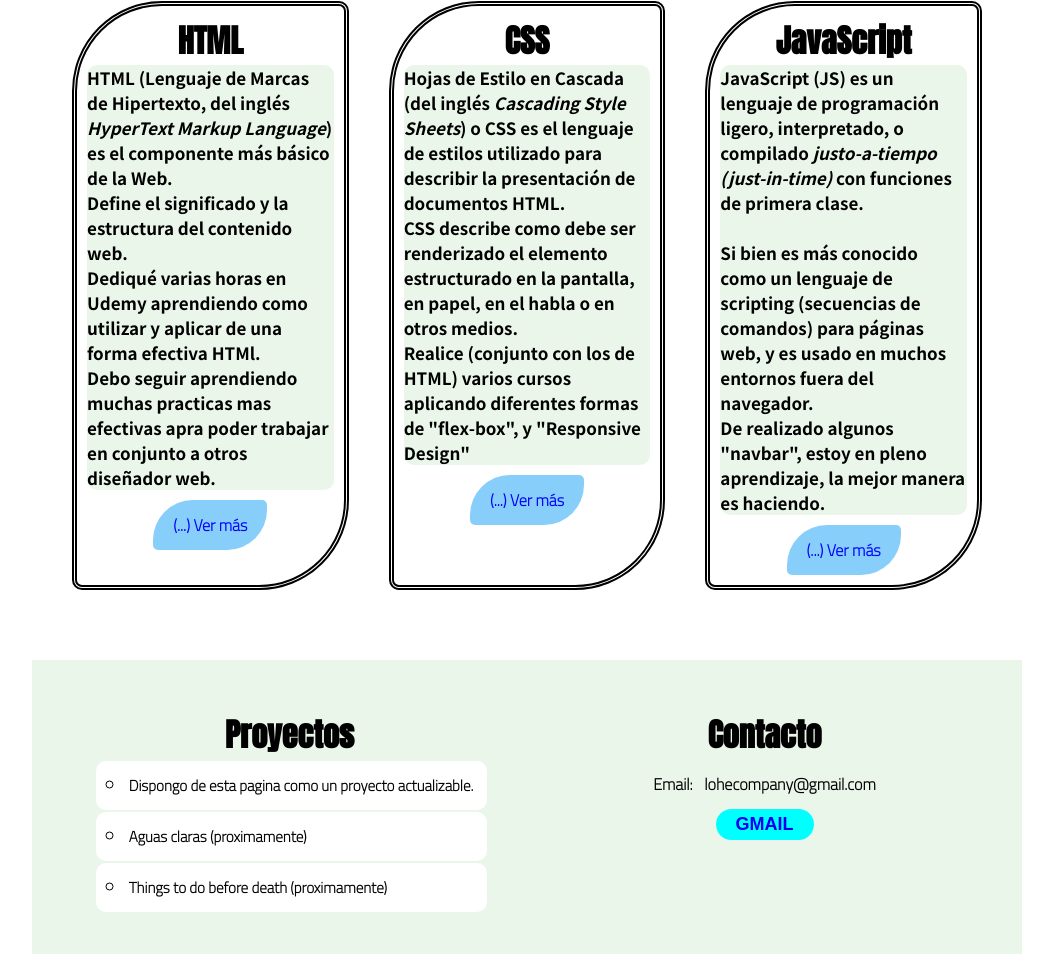
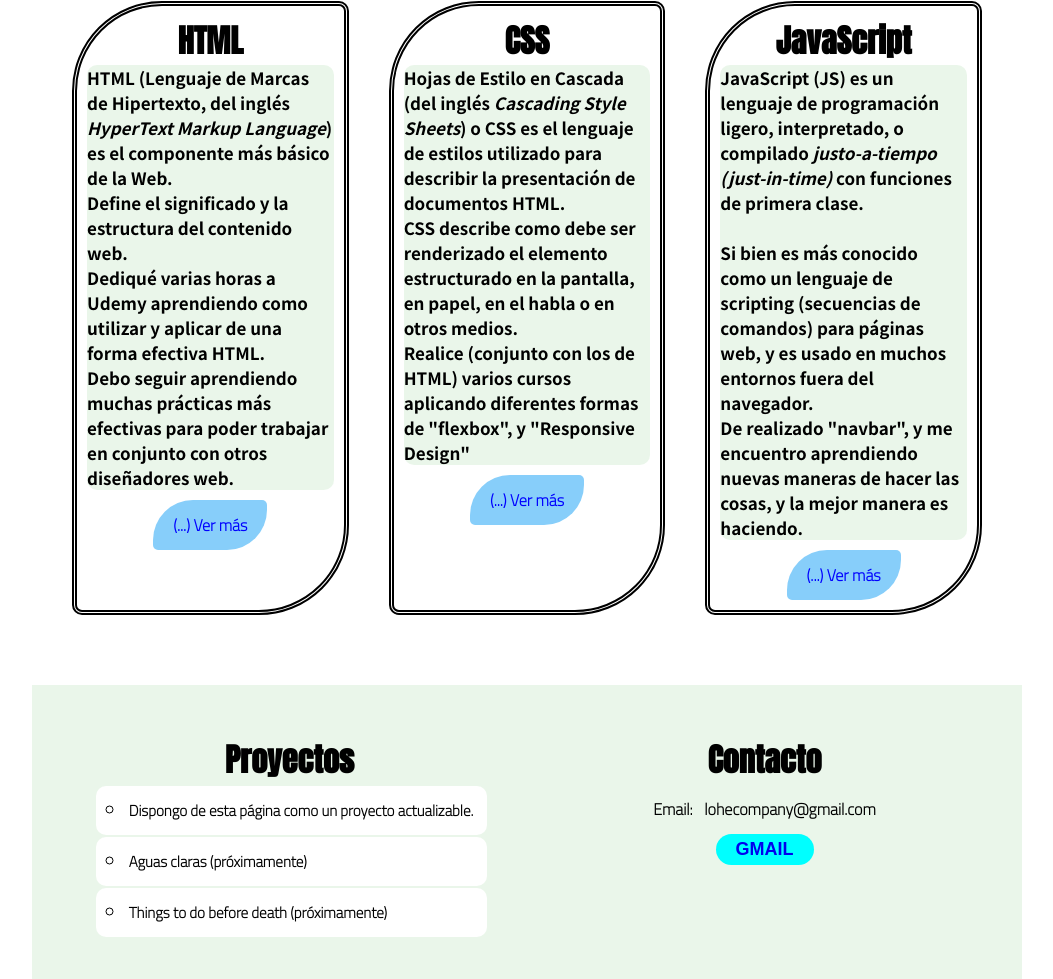
Before and after one commit to AguuusLohe/Curriculum, a plain HTML site: page index.html in a window 1280 px wide. Shown: the part 694-1673 px from the top of the page, without its empty margins (113-1166 px from the left). Before the commit the page ends 1648 px from the top, so only its background shows below. Drawn offline with Linux system fonts and the light colour scheme.

Commit message:
Update index.html

```diff
--- a/index.html
+++ b/index.html
@@ -42,10 +42,10 @@
     <div class="main_content_column ">
         <h1 class="main_column_title">HTML </h1>
         <p class="main_description">
-            HTML (Lenguaje de Marcas de Hipertexto, del inglés <span class="italic">HyperText Markup Language</span>) es el componente más básico de la Web. <br> Define el significado y la estructura del contenido web. <br>
-            Dediqué varias horas en Udemy aprendiendo como utilizar y aplicar de una forma efectiva HTMl. <br> Debo seguir aprendiendo muchas practicas mas efectivas apra poder trabajar en conjunto a otros diseñador web.
+           HTML (Lenguaje de Marcas de Hipertexto, del inglés <span class="italic">HyperText Markup Language</span>) es el componente más básico de la Web. <br> Define el significado y la estructura del contenido web. <br>
+            Dediqué varias horas a Udemy aprendiendo como utilizar y aplicar de una forma efectiva HTML. <br> Debo seguir aprendiendo muchas prácticas más efectivas para poder trabajar en conjunto con otros diseñadores web.
         </p>
-        <a target="_blank" href="https://developer.mozilla.org/es/docs/Web/HTML" class="main_button nav-link" >(...) Ver más</a>
+            <a target="_blank" href="https://developer.mozilla.org/es/docs/Web/HTML" class="main_button nav-link" >(...) Ver más</a>
     </div>
 
     <div class="main_content_column ">
@@ -53,7 +53,7 @@
         <p class="main_description">
             Hojas de Estilo en Cascada (del inglés <span class="italic">Cascading Style Sheets</span>) o CSS es el lenguaje de estilos utilizado para describir la presentación de documentos HTML. <br>
             CSS describe como debe ser renderizado el elemento estructurado en la pantalla, en papel, en el habla o en otros medios. <br>
-            Realice (conjunto con los de HTML) varios cursos aplicando diferentes formas de "flex-box", y "Responsive Design"
+            Realice (conjunto con los de HTML) varios cursos aplicando diferentes formas de "flexbox", y "Responsive Design"
         </p>
         <a target="_blank" href="https://developer.mozilla.org/es/docs/Web/CSS" class="main_button nav-link" >(...) Ver más</a>
     </div>
@@ -61,7 +61,7 @@
     <div class="main_content_column ">
         <h1 class="main_column_title">JavaScript</h1>
         <p class="main_description">
-            JavaScript (JS) es un lenguaje de programación ligero, interpretado, o compilado <span class="italic">justo-a-tiempo (just-in-time)</span> con funciones de primera clase. <br><br> Si bien es más conocido como un lenguaje de scripting (secuencias de comandos) para páginas web, y es usado en muchos entornos fuera del navegador. <br> De realizado algunos "navbar", estoy en pleno aprendizaje, la mejor manera es haciendo.
+            JavaScript (JS) es un lenguaje de programación ligero, interpretado, o compilado <span class="italic">justo-a-tiempo (just-in-time)</span> con funciones de primera clase. <br><br> Si bien es más conocido como un lenguaje de scripting (secuencias de comandos) para páginas web, y es usado en muchos entornos fuera del navegador. <br> De realizado "navbar", y me encuentro aprendiendo nuevas maneras de hacer las cosas, y la mejor manera es haciendo.
         </p>
         <a target="_blank" href="https://www.iagua.es/respuestas/que-es-contaminacion-agua" class="main_button nav-link" >(...) Ver más</a>
     </div>
@@ -73,9 +73,9 @@
     <div class="proyects" id="footer">
         <h1 class="main_column_title">Proyectos</h1>
             <lu class="list_proyects">
-                <li class="list_proyects_item">Dispongo de esta pagina como un proyecto actualizable.</li>
-                <li class="list_proyects_item">Aguas claras (proximamente)</li>
-                <li class="list_proyects_item">Things to do before death (proximamente)</li>
+                <li class="list_proyects_item">Dispongo de esta página como un proyecto actualizable.</li>
+                <li class="list_proyects_item">Aguas claras (próximamente)</li>
+                <li class="list_proyects_item">Things to do before death (próximamente)</li>
             </lu>
     </div>
 
```
